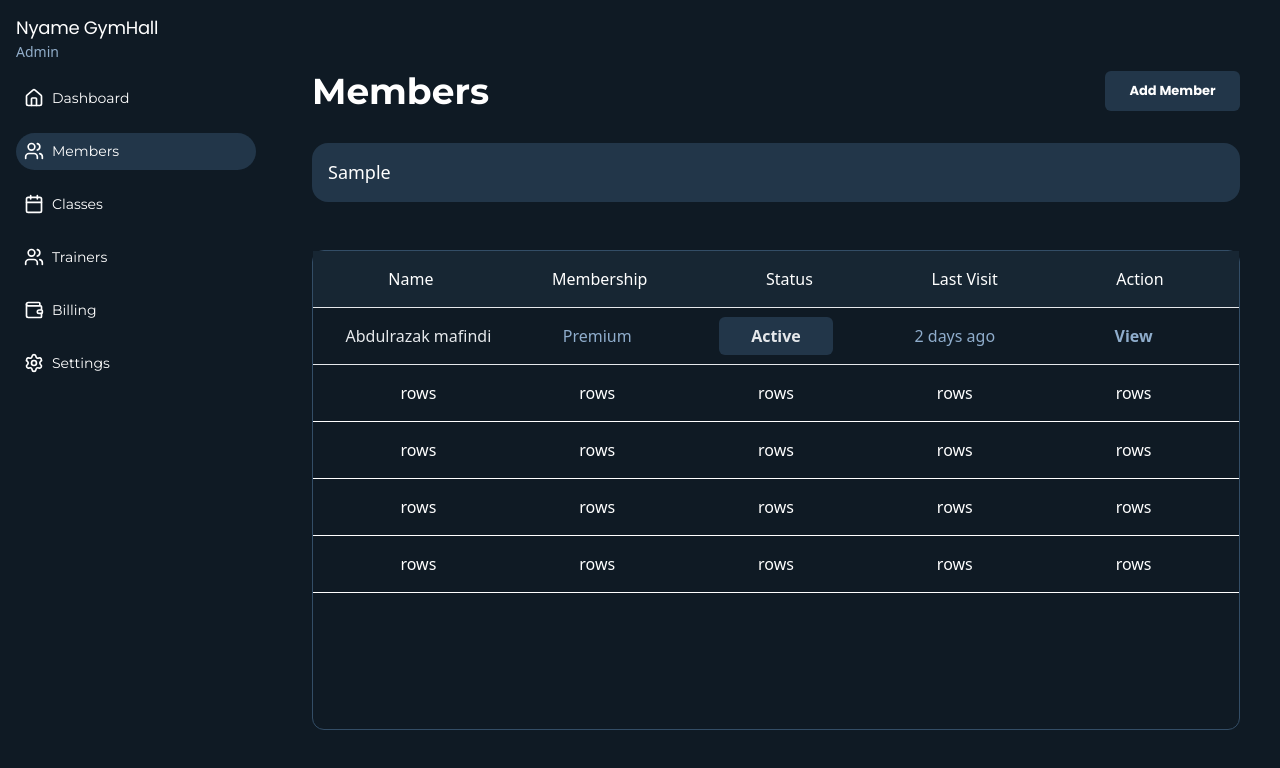
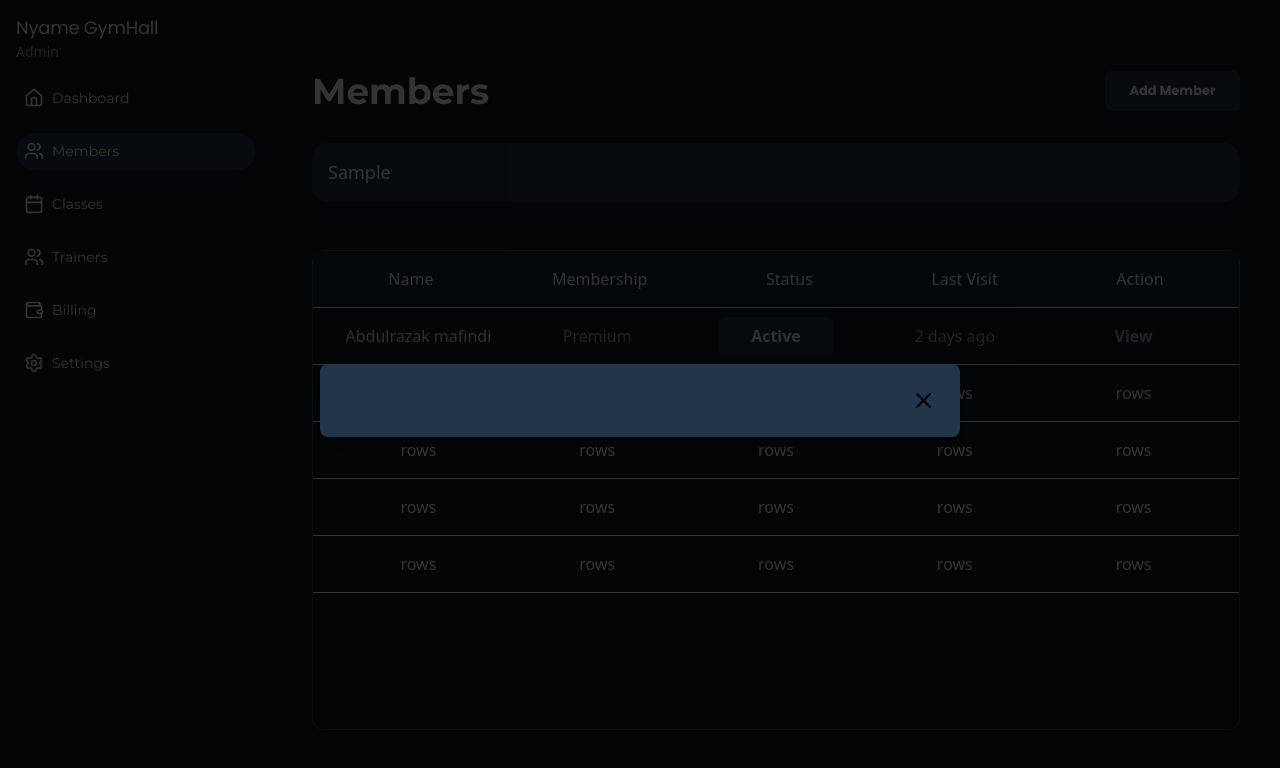
Before and after one commit to mafindijr/Gym-Management-System, a React (Vite) app: page /member in a window 1280 px wide. Both pictures are taken after typing "Sample" into the empty fields and a click on the button "Add Member". Shown: the top 768 px of the page. Built offline with nearby package versions, Linux system fonts and the light colour scheme.

Commit message:
working on the modal

```diff
--- a/src/Components/modal.jsx
+++ b/src/Components/modal.jsx
@@ -1,15 +1,15 @@
 import React, { Children } from 'react'
 import { X } from 'lucide-react';
 
-export default function Modal({ children }) {
+export default function Modal({ isOpen, onClose, children }) {
 
         return (
             <div>
-
+                {isOpen && (
                 <div className='fixed inset-0 bg-black/80 flex items-center justify-center z-50'>
                     <div className="bg-[#223649] p-6 rounded-[8px] w-[50%] shadow-lg">
                         <button
-                        // onClick={onClose}
+                         onClick={onClose}
                         className='flex justify-end cursor-pointer w-full'
                         >
                         <X color='black' size={25}/>
@@ -17,7 +17,7 @@ export default function Modal({ children }) {
                         {children}
                     </div>
                 </div>
-
+              )}
             </div>
        )
 }
--- a/src/pages/members.jsx
+++ b/src/pages/members.jsx
@@ -1,9 +1,10 @@
 import { useState } from "react";
 import SearchBar from '../Components/search-input';
+import Modal from "../Components/modal";
 
 export default function MembersDashboard() {
 
-        const [addNewMember, setAddNewMember] = useState(false);
+        const [openModal, setOpenModal] = useState(false);
         const data = [];
 
 
@@ -13,7 +14,7 @@ export default function MembersDashboard() {
             <main className='flex flex-col col-span-4 gap-8 w-full'>
                 <div className='flex justify-between items-center'>
                     <h1 className='text-[36px] leading-[40px] font-bold font-montserrat'>Members</h1>
-                    <button className='bg-[#223649] w-[135px] h-[40px] rounded-md pl-4 pr-4 leading-5.4 text-[13px] font-bold font-poppins text-center cursor-pointer'>Add Member</button>
+                    <button onClick={() => setOpenModal(true)} className='bg-[#223649] w-[135px] h-[40px] rounded-md pl-4 pr-4 leading-5.4 text-[13px] font-bold font-poppins text-center cursor-pointer'>Add Member</button>
                 </div>
 
                 <div className='flex gap-4 w-full'>
@@ -82,6 +83,11 @@ export default function MembersDashboard() {
                     </div>
 
             </main>
+
+                <Modal isOpen={openModal} onClose={() => setOpenModal(false)}>
+
+                </Modal>
+
         </div>
 
 
```
